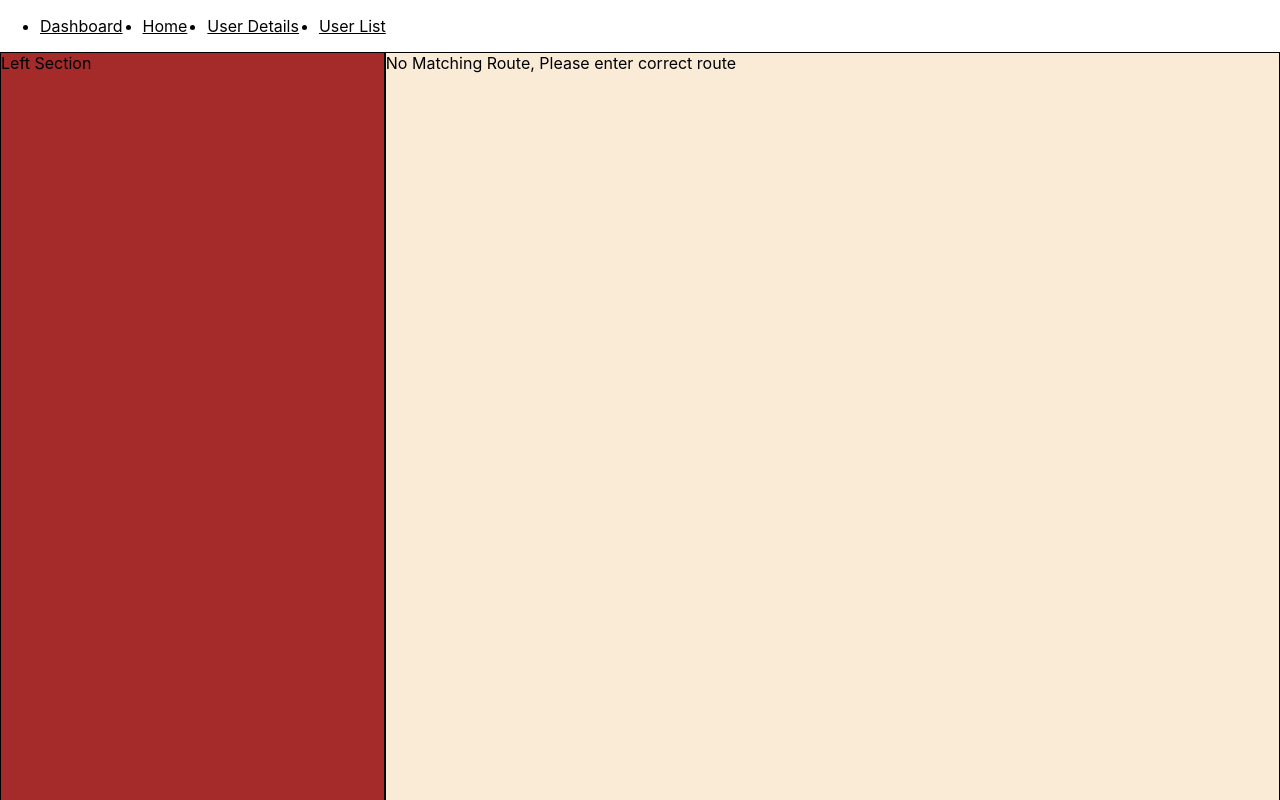
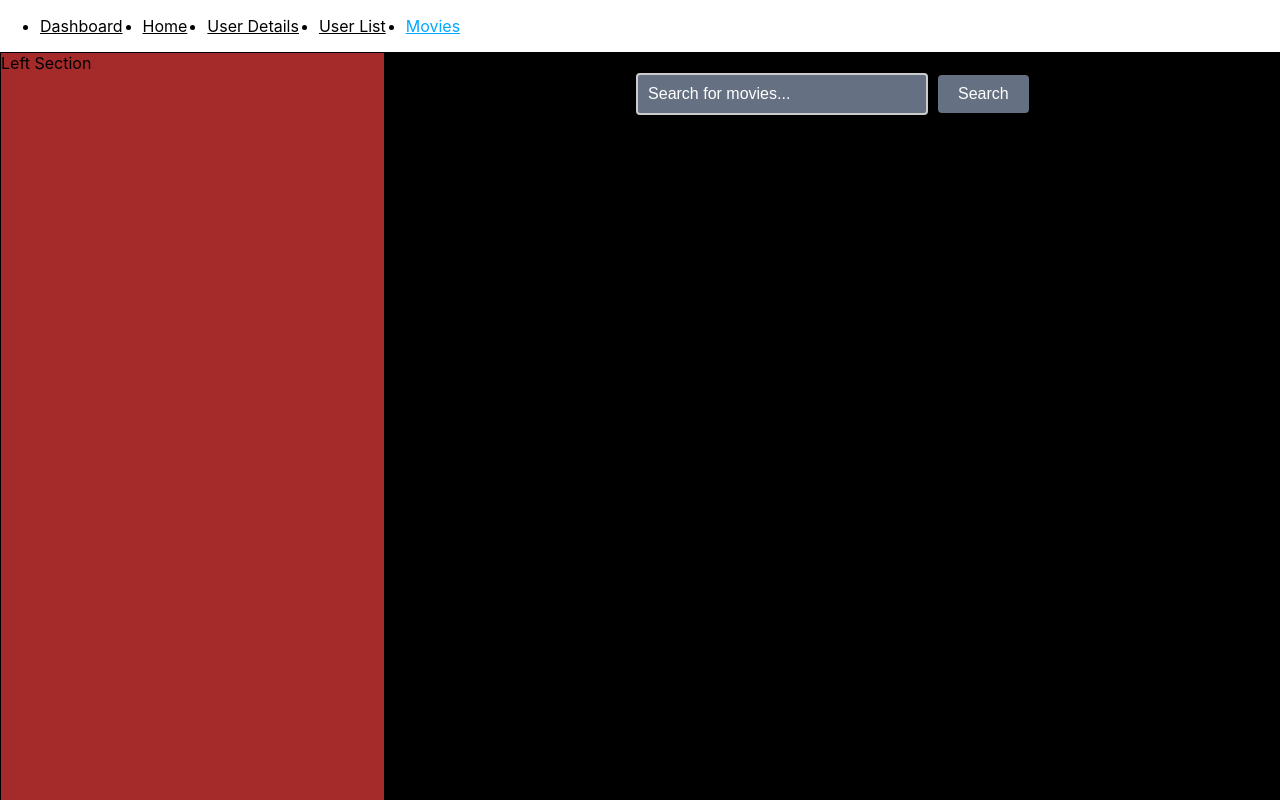
Before and after one commit to shailus1029/React-learning, a React (Create React App) app: page /movies in a window 1280 px wide. Shown: the top 800 px of the page. Built offline with nearby package versions, Linux system fonts and the light colour scheme; the HTML template or start-up script is replaced by a standard one.

Commit message:
Context integration for movie list

```diff
--- a/src/App.css
+++ b/src/App.css
@@ -38,9 +38,10 @@
 .right {
   width: 70%;
   height: 1000px;
-  background-color: antiquewhite;
   border: 1px solid #000;
-
+  overflow: scroll;
+  display: flex;
+  background-color: #000;
 }
 
 .main {
--- a/src/App.js
+++ b/src/App.js
@@ -7,10 +7,15 @@ import NavBar from "./Components/Navbar.tsx";
 import NoMatch from "./Components/NoMatch.tsx";
 import "./App.css";
 
+/* Importing MovieProvider */
+import MovieProvider from "./context/MovieProvider.tsx";
+
 /* Lazy loading routing */
-const User = lazy(() => import('./Components/User.tsx'))
+const Movie = lazy(() => import("./Components/Movies.tsx"));
+const User = lazy(() => import("./Components/User.tsx"));
 const Home = lazy(() => import("./Components/Home.tsx"));
 const ProductDetails = lazy(() => import("./Components/ProductDetails.tsx"));
+
 
 const App = () => {
   return (
@@ -19,6 +24,7 @@ const App = () => {
       <div className="main">
         <div className="left">Left Section</div>
         <div className="right">
+          <MovieProvider>
             <Suspense fallback={<div className="container">Loading...</div>}>
               <Routes>
                 {/* Default Route */}
@@ -32,10 +38,13 @@ const App = () => {
                 {/* Dynamic Route */}
                 <Route path="/products/:slug" element={<ProductDetails />} />
 
+                <Route path="/movies" element={<Movie />} />
+
                 {/* Not Found Route */}
                 <Route path="*" element={<NoMatch />} />
               </Routes>
             </Suspense>
+          </MovieProvider>
         </div>
       </div>
     </>
--- /dev/null
+++ b/src/Components/Movie.css
@@ -0,0 +1,57 @@
+.link {
+  text-decoration: none;
+  color: #007bff;
+}
+
+.link:hover {
+  color: #a6cefa;
+}
+.white {
+  color: white;
+}
+
+.movieWrapper {
+    width: 100%;
+}
+
+.movieListWrapper {
+    justify-content: center;
+    width: 100;
+    display: flex;
+}
+.searchBarContainer {
+  display: flex;
+  justify-content: center;
+  align-items: center;
+  margin: 20px 0;
+  width: 100%;
+}
+
+.searchInput {
+  width: 30%;
+  background-color: #657182;
+  color: white;
+  padding: 10px;
+  border: 2px solid #ccc;
+  border-radius: 4px;
+  font-size: 16px;
+}
+.searchInput::placeholder {
+  color: white;
+}
+
+.searchButton {
+  padding: 10px 20px;
+  margin-left: 10px;
+  background-color: #657182;
+  color: white;
+  border: none;
+  border-radius: 4px;
+  cursor: pointer;
+  font-size: 16px;
+  transition: background-color 0.3s ease;
+}
+
+.searchButton:hover {
+  background-color: #9fa7b2;
+}
--- /dev/null
+++ b/src/Components/Movies.tsx
@@ -0,0 +1,58 @@
+import React, { useState, useContext, useEffect } from "react";
+import { Link } from "react-router-dom";
+import MovieContext from "../context/MovieContext.ts";
+import "./Movie.css";
+
+const Movies = () => {
+  const [searchText, setSearchText] = useState<string>("");
+  const { movies, getMovies } = useContext(MovieContext);
+
+  const handleSearch = () => {
+    if (searchText.trim()) {
+      getMovies(searchText.trim());
+    }
+  };
+
+  const handleKeyDown = (event: React.KeyboardEvent<HTMLInputElement>) => {
+    if (event.key === "Enter") {
+      handleSearch();
+    }
+  };
+
+  return (
+    <div className="movieWrapper">
+      <div className="searchBarContainer">
+        <input
+          type="text"
+          className="searchInput"
+          value={searchText}
+          onChange={(e) => setSearchText(e.target.value)}
+          placeholder="Search for movies..."
+          onKeyDown={handleKeyDown}
+        />
+        <button className="searchButton" onClick={handleSearch}>
+          Search
+        </button>
+      </div>
+      <div className="movieListWrapper">
+        <ul>
+          {movies?.map((movie) => (
+            <li key={movie.imdbID}>
+              <div className="movie-info">
+                <Link className="link">
+                  <img src={movie.Poster} alt={movie.Title} />
+                  <div>
+                    <h3>{movie.Title}</h3>
+                  </div>
+                </Link>
+                <p className="white">{movie.Year}</p>
+              </div>
+            </li>
+          ))}
+        </ul>
+      </div>
+    </div>
+  );
+};
+
+export default Movies;
--- a/src/Components/Navbar.tsx
+++ b/src/Components/Navbar.tsx
@@ -25,6 +25,9 @@ const NavBar = () => {
         <li>
           <NavLink to="/usersList">User List</NavLink>
         </li>
+        <li>
+          <NavLink to="/movies">Movies</NavLink>
+        </li>
       </ul>
     </nav>
   );
--- /dev/null
+++ b/src/context/MovieContext.ts
@@ -0,0 +1,5 @@
+import React from 'react';
+
+const MovieContext = React.createContext(null);
+
+export default MovieContext;
--- /dev/null
+++ b/src/context/MovieProvider.tsx
@@ -0,0 +1,33 @@
+import React, { useState, useEffect } from "react";
+import MovieContext from "./MovieContext.ts";
+
+const MovieProvider = (props) => {
+  const [movies, setMovies] = useState([]);
+
+  const getMovies = async (searchText: string) => {
+    const url = `https://www.omdbapi.com/?apikey=a48525c7&page=1&s=${searchText}`;
+  try {
+    const response = await fetch(url);
+    if (!response.ok) {
+      throw new Error(`Response status: ${response.status}`);
+    }
+    const result = await response.json();
+    setMovies(result.Search)
+  } catch (error) {
+    console.error(error.message);
+  }
+  };
+
+  const contextValue = {
+      movies,
+      getMovies,
+  };
+
+  return (
+    <MovieContext.Provider value={contextValue}>
+      {props?.children}
+    </MovieContext.Provider>
+  );
+};
+
+export default MovieProvider;
```
Lines whose indentation alone changed are shown as unchanged.
